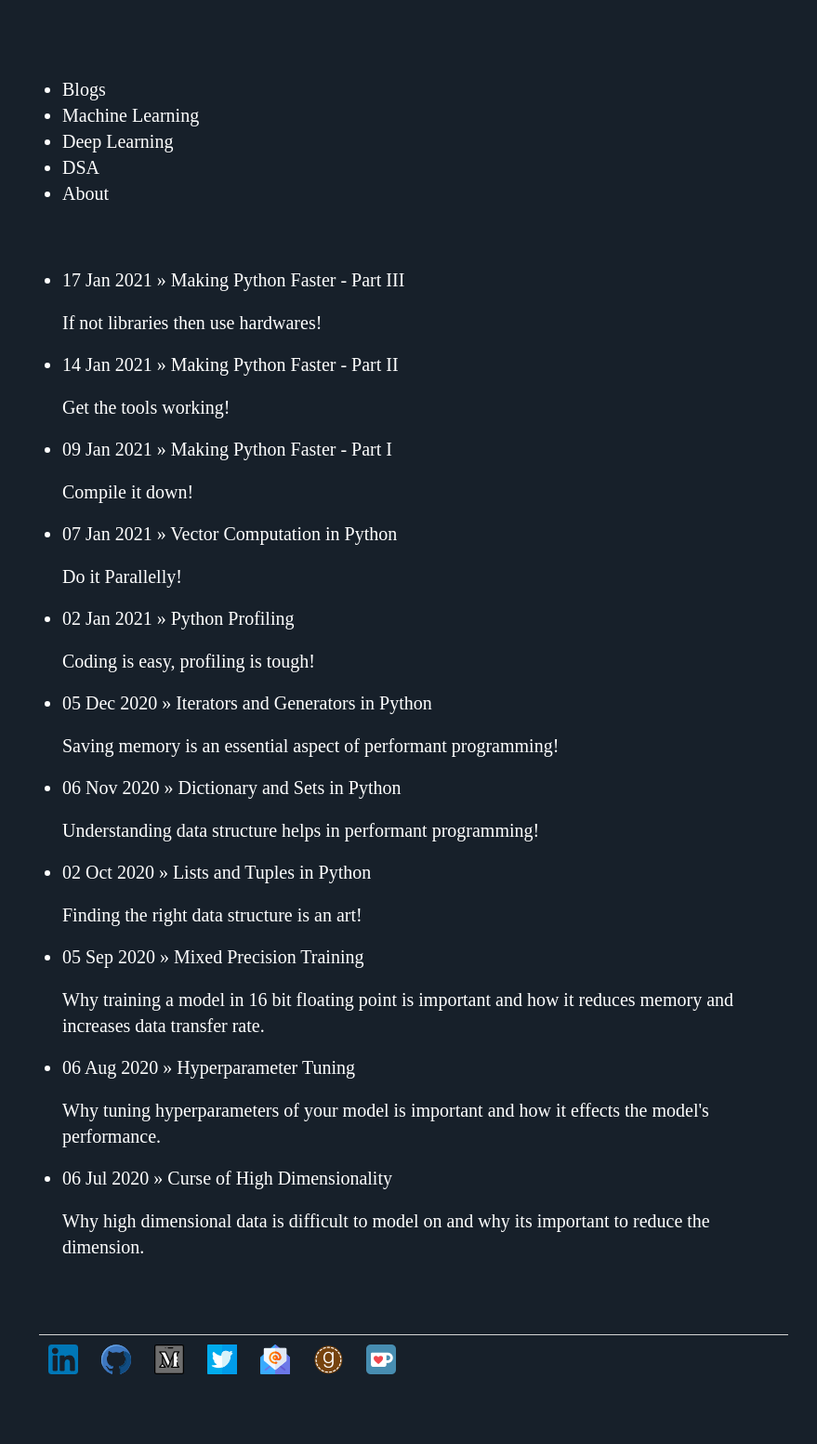
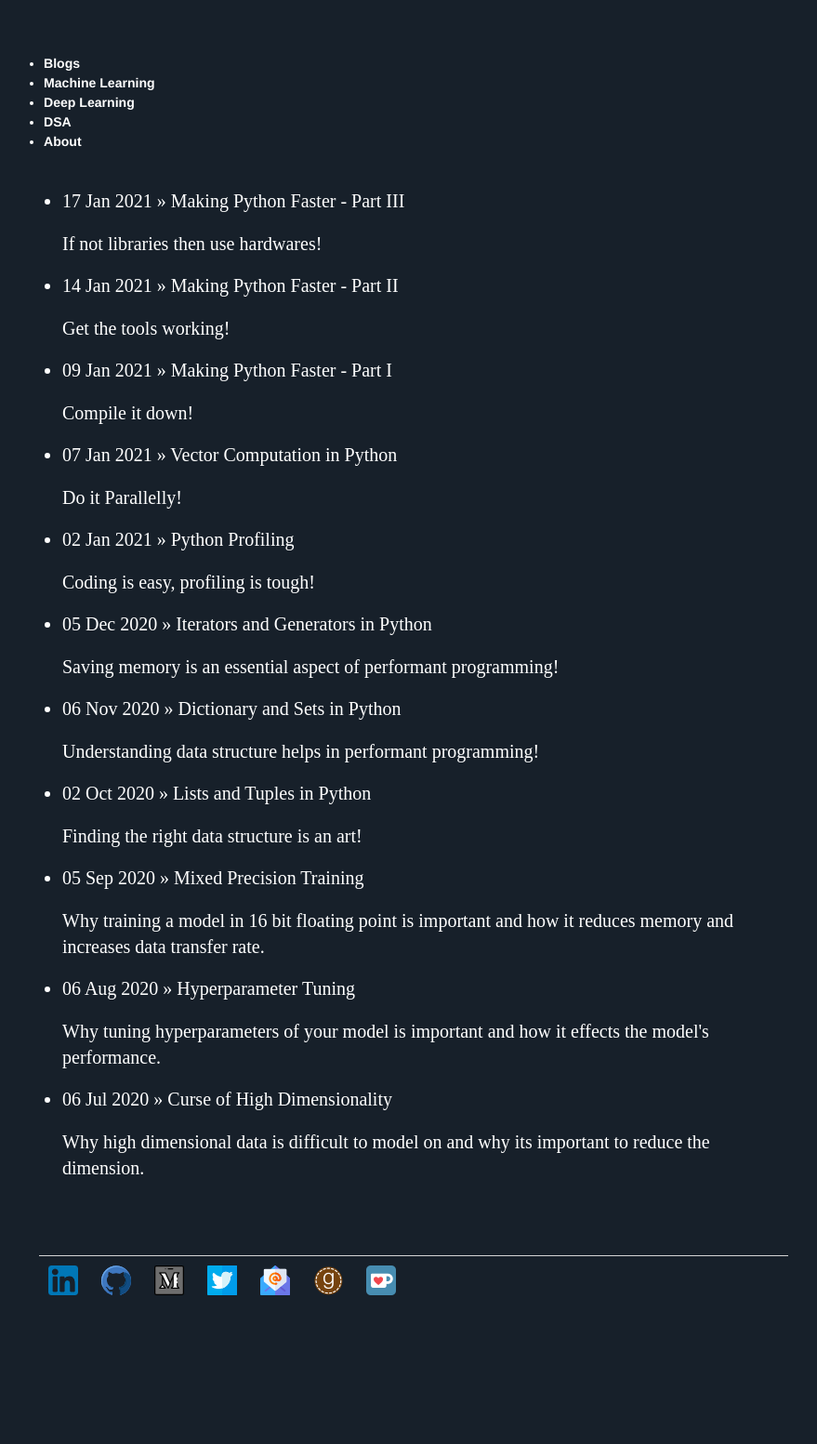
Before and after one commit to Mayurji/mayurji.github.io, a Jekyll site: the page built from index.html, in a window 1280 px wide. Shown: the whole page at 93% size, without its empty margins (150-1029 px from the left). Built offline with Jekyll 4.4.1, drawn with Linux system fonts in a browser that asks for light colours; nearby versions of some CDN libraries; after the commit the page ends 1468 px from its top, so only the background shows below that.

Commit message:
Update main.css

```diff
--- a/css/main.css
+++ b/css/main.css
@@ -21,15 +21,17 @@ nav ul li, footer ul li {
 nav select {
   display: none;
 }
-
-@media (max-width: 960px) {
-  nav ul { display: none;
-	font-family:'Helvetica', 'Arial', 'Sans-Serif';
+nav ul, footer ul {
+    font-family:'Helvetica', 'Arial', 'Sans-Serif';
     padding: 0px;
     list-style: disc;
     font-weight: bold;
     font-size: 1.1vw;
-    color: white;}
+    color: white;
+}
+
+@media (max-width: 960px) {
+  nav ul { display: none; }
   nav select { display: inline-block; }
 }
 
```
